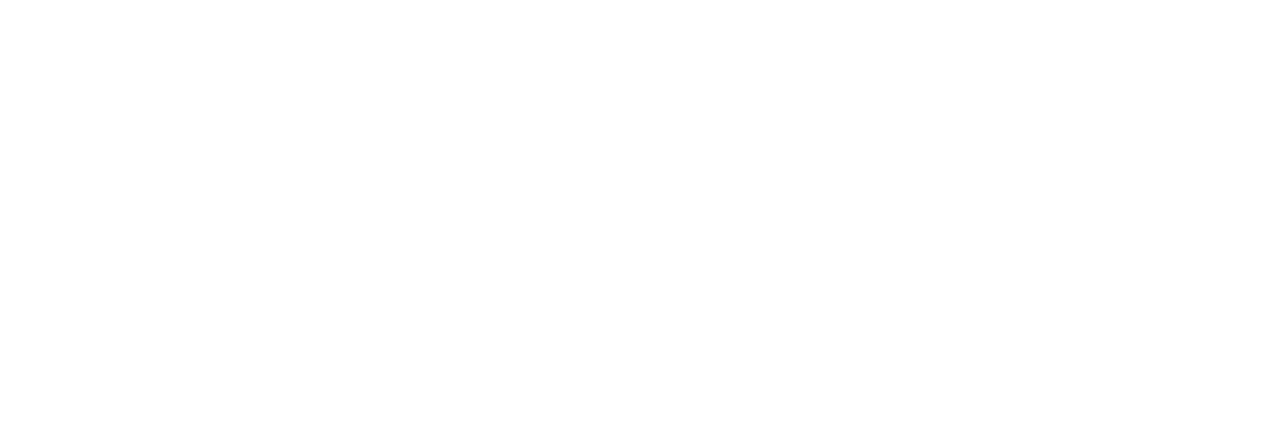
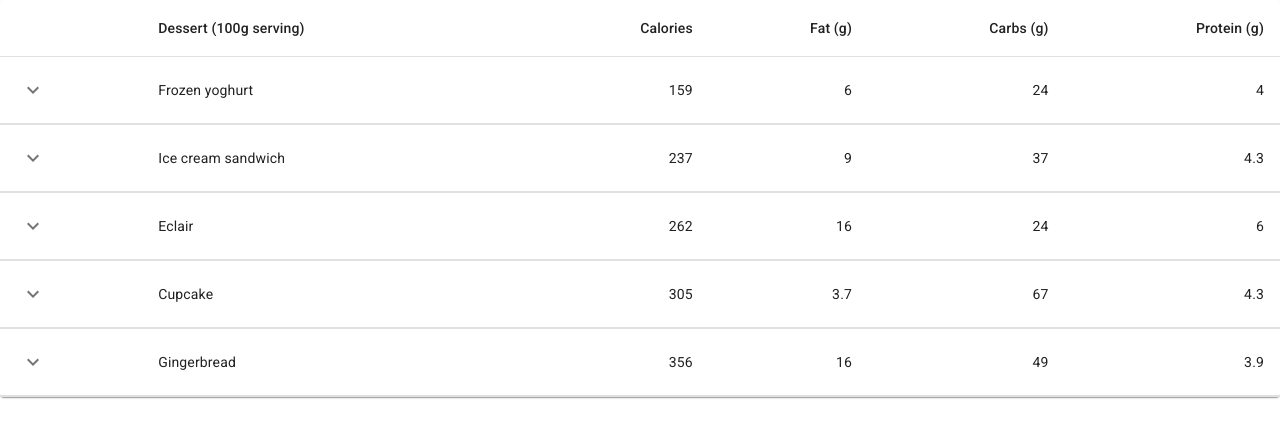
Before and after one commit to Dibyendu303/RIM-Portal, a React (Create React App) app in the folder frontend/: page /table in a window 1280 px wide. Before the commit this address had no page. Shown: the top 438 px of the page. Built offline with nearby package versions, Linux system fonts and the light colour scheme.

Commit message:
Added email validation and sample table

```diff
--- a/frontend/package.json
+++ b/frontend/package.json
@@ -5,6 +5,7 @@
   "dependencies": {
     "@emotion/react": "^11.10.5",
     "@emotion/styled": "^11.10.5",
+    "@mui/icons-material": "^5.11.0",
     "@mui/material": "^5.11.4",
     "@mui/x-date-pickers": "^5.0.15",
     "@testing-library/jest-dom": "^5.16.5",
@@ -15,6 +16,7 @@
     "react-dom": "^18.2.0",
     "react-router-dom": "^6.6.1",
     "react-scripts": "5.0.1",
+    "validator": "^13.7.0",
     "web-vitals": "^2.1.4"
   },
   "scripts": {
--- a/frontend/src/App.js
+++ b/frontend/src/App.js
@@ -3,6 +3,7 @@
 import Login from './pages/Login';
 import Home from './pages/Home';
 import Modal from './components/Modal';
+import CollapsibleTable from './components/CollapsibleTable';
 
 function App() {
   return (
@@ -11,6 +12,7 @@
         <Route path="/" element={<Home />} />
         <Route path="/login" element={<Login />} />
         <Route path="/modal" element={<Modal />} />
+        <Route path="/table" element={<CollapsibleTable />} />
       </Routes>
     </BrowserRouter>
   );
--- /dev/null
+++ b/frontend/src/components/CollapsibleTable.js
@@ -0,0 +1,152 @@
+import * as React from 'react';
+import PropTypes from 'prop-types';
+import Box from '@mui/material/Box';
+import Collapse from '@mui/material/Collapse';
+import IconButton from '@mui/material/IconButton';
+import Table from '@mui/material/Table';
+import TableBody from '@mui/material/TableBody';
+import TableCell from '@mui/material/TableCell';
+import TableContainer from '@mui/material/TableContainer';
+import TableHead from '@mui/material/TableHead';
+import TableRow from '@mui/material/TableRow';
+import Typography from '@mui/material/Typography';
+import Paper from '@mui/material/Paper';
+import KeyboardArrowDownIcon from '@mui/icons-material/KeyboardArrowDown';
+import KeyboardArrowUpIcon from '@mui/icons-material/KeyboardArrowUp';
+
+function createData(name, calories, fat, carbs, protein, price) {
+    return {
+        name,
+        calories,
+        fat,
+        carbs,
+        protein,
+        price,
+        history: [
+            {
+                date: '2020-01-05',
+                customerId: '11091700',
+                amount: 3,
+            },
+            {
+                date: '2020-01-02',
+                customerId: 'Anonymous',
+                amount: 1,
+            },
+        ],
+    };
+}
+
+function Row(props) {
+    const { row } = props;
+    const [open, setOpen] = React.useState(false);
+
+    return (
+        <React.Fragment>
+            <TableRow sx={{ '& > *': { borderBottom: 'unset' } }}>
+                <TableCell>
+                    <IconButton
+                        aria-label="expand row"
+                        size="small"
+                        onClick={() => setOpen(!open)}
+                    >
+                        {open ? <KeyboardArrowUpIcon /> : <KeyboardArrowDownIcon />}
+                    </IconButton>
+                </TableCell>
+                <TableCell component="th" scope="row">
+                    {row.name}
+                </TableCell>
+                <TableCell align="right">{row.calories}</TableCell>
+                <TableCell align="right">{row.fat}</TableCell>
+                <TableCell align="right">{row.carbs}</TableCell>
+                <TableCell align="right">{row.protein}</TableCell>
+
+            </TableRow>
+            <TableRow>
+                <TableCell style={{ paddingBottom: 0, paddingTop: 0 }} colSpan={6}>
+                    <Collapse in={open} timeout="auto" unmountOnExit>
+                        <Box sx={{ margin: 1 }}>
+                            <Typography variant="h6" gutterBottom component="div">
+                                History
+                            </Typography>
+                            <Table size="small" aria-label="purchases">
+                                <TableHead>
+                                    <TableRow>
+                                        <TableCell>Date</TableCell>
+                                        <TableCell>Customer</TableCell>
+                                        <TableCell align="right">Amount</TableCell>
+                                        <TableCell align="right">Total price ($)</TableCell>
+                                    </TableRow>
+                                </TableHead>
+                                <TableBody>
+                                    {row.history.map((historyRow) => (
+                                        <TableRow key={historyRow.date}>
+                                            <TableCell component="th" scope="row">
+                                                {historyRow.date}
+                                            </TableCell>
+                                            <TableCell>{historyRow.customerId}</TableCell>
+                                            <TableCell align="right">{historyRow.amount}</TableCell>
+                                            <TableCell align="right">
+                                                {Math.round(historyRow.amount * row.price * 100) / 100}
+                                            </TableCell>
+                                        </TableRow>
+                                    ))}
+                                </TableBody>
+                            </Table>
+                        </Box>
+                    </Collapse>
+                </TableCell>
+            </TableRow>
+        </React.Fragment>
+    );
+}
+
+Row.propTypes = {
+    row: PropTypes.shape({
+        calories: PropTypes.number.isRequired,
+        carbs: PropTypes.number.isRequired,
+        fat: PropTypes.number.isRequired,
+        history: PropTypes.arrayOf(
+            PropTypes.shape({
+                amount: PropTypes.number.isRequired,
+                customerId: PropTypes.string.isRequired,
+                date: PropTypes.string.isRequired,
+            }),
+        ).isRequired,
+        name: PropTypes.string.isRequired,
+        price: PropTypes.number.isRequired,
+        protein: PropTypes.number.isRequired,
+    }).isRequired,
+};
+
+const rows = [
+    createData('Frozen yoghurt', 159, 6.0, 24, 4.0, 3.99),
+    createData('Ice cream sandwich', 237, 9.0, 37, 4.3, 4.99),
+    createData('Eclair', 262, 16.0, 24, 6.0, 3.79),
+    createData('Cupcake', 305, 3.7, 67, 4.3, 2.5),
+    createData('Gingerbread', 356, 16.0, 49, 3.9, 1.5),
+];
+
+export default function CollapsibleTable() {
+    return (
+        <TableContainer component={Paper}>
+            <Table aria-label="collapsible table">
+                <TableHead>
+                    <TableRow>
+                        <TableCell />
+                        <TableCell>Dessert (100g serving)</TableCell>
+                        <TableCell align="right">Calories</TableCell>
+                        <TableCell align="right">Fat&nbsp;(g)</TableCell>
+                        <TableCell align="right">Carbs&nbsp;(g)</TableCell>
+                        <TableCell align="right">Protein&nbsp;(g)</TableCell>
+                    </TableRow>
+                </TableHead>
+                <TableBody>
+                    {rows.map((row) => (
+                        <Row key={row.name} row={row} />
+                    ))}
+                </TableBody>
+            </Table>
+        </TableContainer>
+    );
+}
--- a/frontend/src/pages/Home.js
+++ b/frontend/src/pages/Home.js
@@ -12,6 +12,9 @@
                 <Button variant="contained">
                     <Link to="/modal">Go to Modal page</Link>
                 </Button>
+                <Button variant="contained">
+                    <Link to="/table">Go to Table</Link>
+                </Button>
             </div>
         </>
     )
```
Also changed, not shown: frontend/src/pages/Login.js (+52 -5 lines), 1 other file (tests, documents, lock files or other folders).
